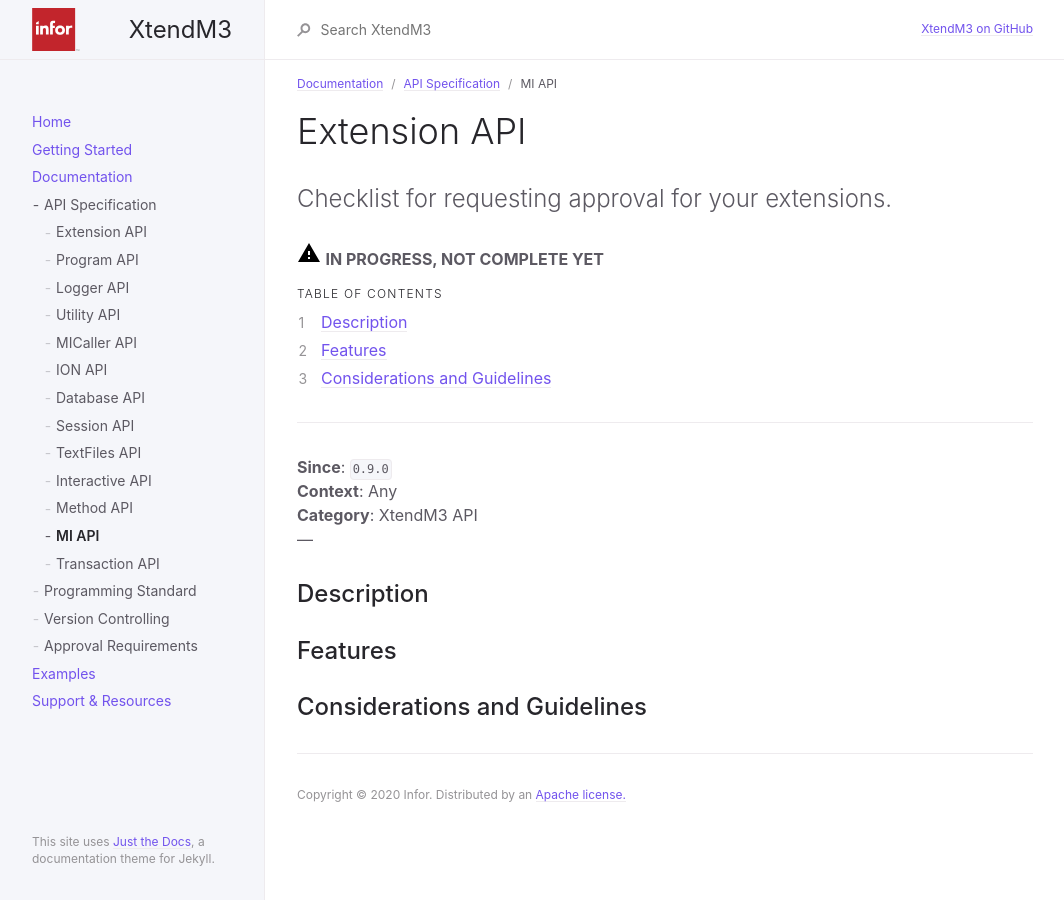
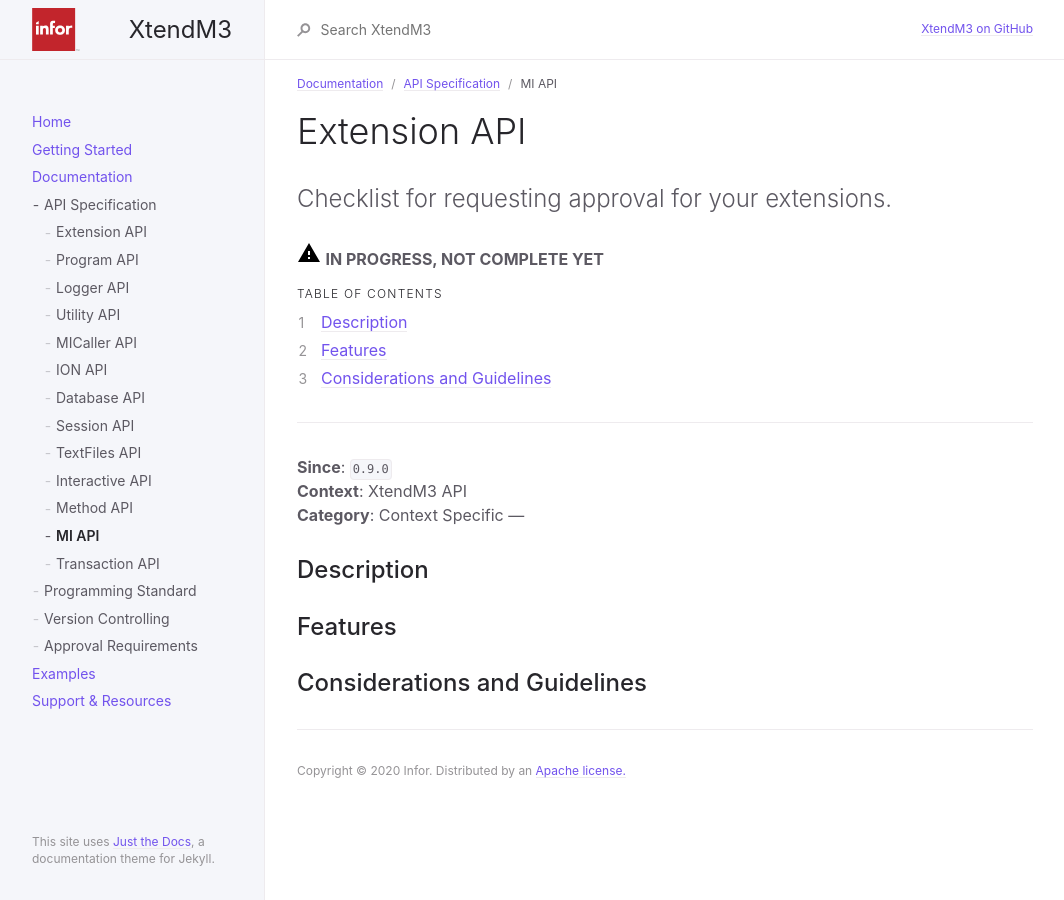
Before and after one commit to infor-cloud/xtendm3, a Jekyll site: the page built from docs/documentation/api-specification/mi-api.md, in a window 1280 px wide. Shown: the whole page, without its empty margins (107-1171 px from the left). Built offline with Jekyll 4.4.1, drawn with Linux system fonts in a browser that asks for light colours.

Commit message:
Fix API specification

```diff
--- a/docs/documentation/api-specification/mi-api.md
+++ b/docs/documentation/api-specification/mi-api.md
@@ -22,8 +22,8 @@ Checklist for requesting approval for your extensions.
 ---
 
 **Since**: `0.9.0`
-**Context**: Any
-**Category**: XtendM3 API
+**Context**: XtendM3 API
+**Category**: Context Specific
 ---
 ## Description
 
```
Also changed, not shown: docs/documentation/api-specification/database-api.md (+1 -1 lines).
